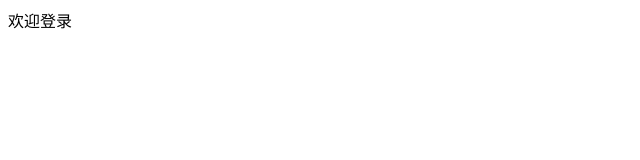
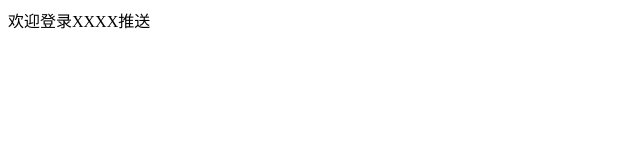
Before and after one commit to 798218746/Test, a plain HTML site: page src/index.html in a window 1280 px wide. Shown: the whole page, without its empty margins (0-640 px from the left). Drawn offline with Linux system fonts and the light colour scheme.

Commit message:
尝试推送

```diff
--- a/src/index.html
+++ b/src/index.html
@@ -5,6 +5,6 @@
 	<title>test</title>
 </head>
 <body>
-	<header>欢迎登录</header>
+	<header>欢迎登录XXXX推送</header>
 </body>
 </html>
```
